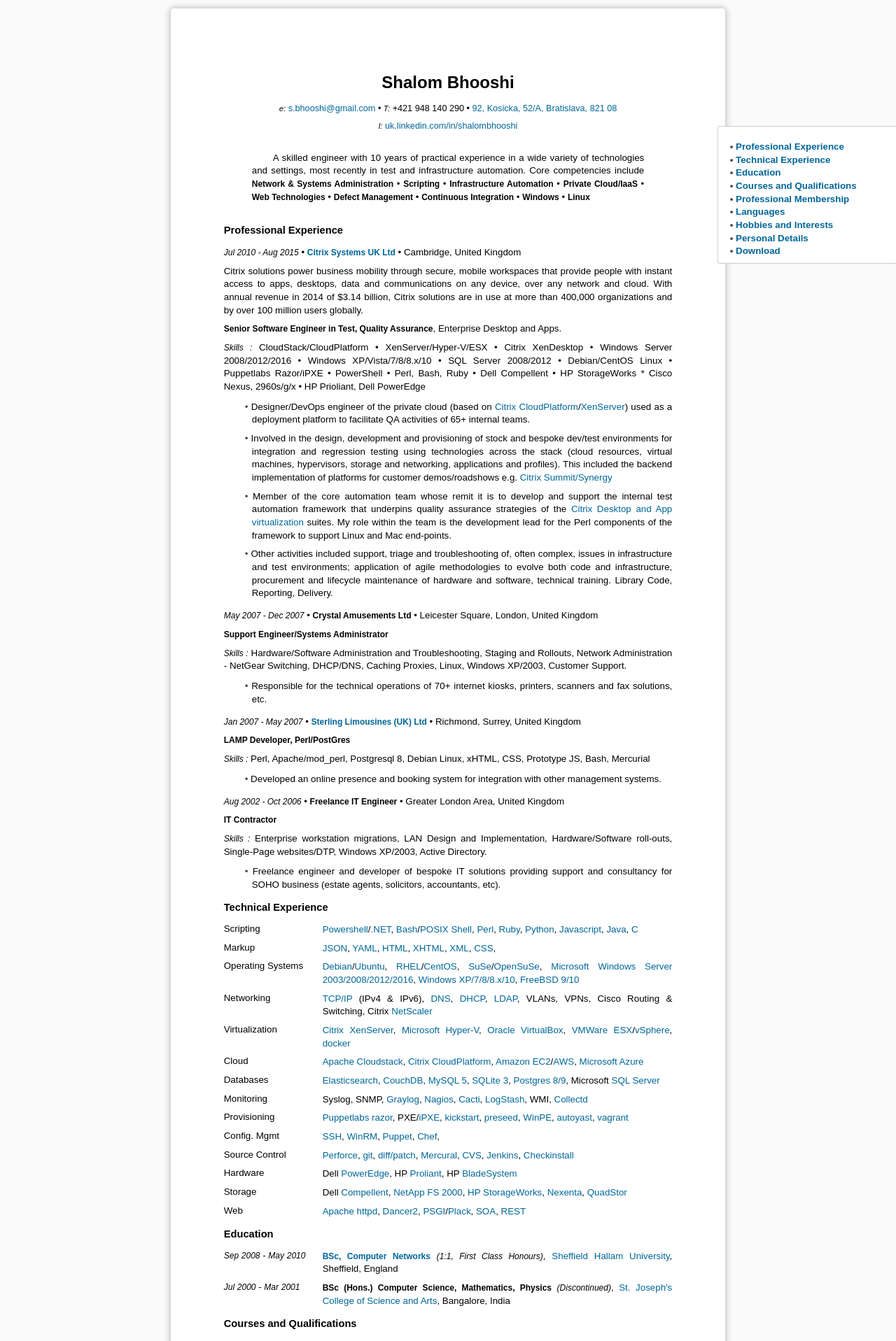
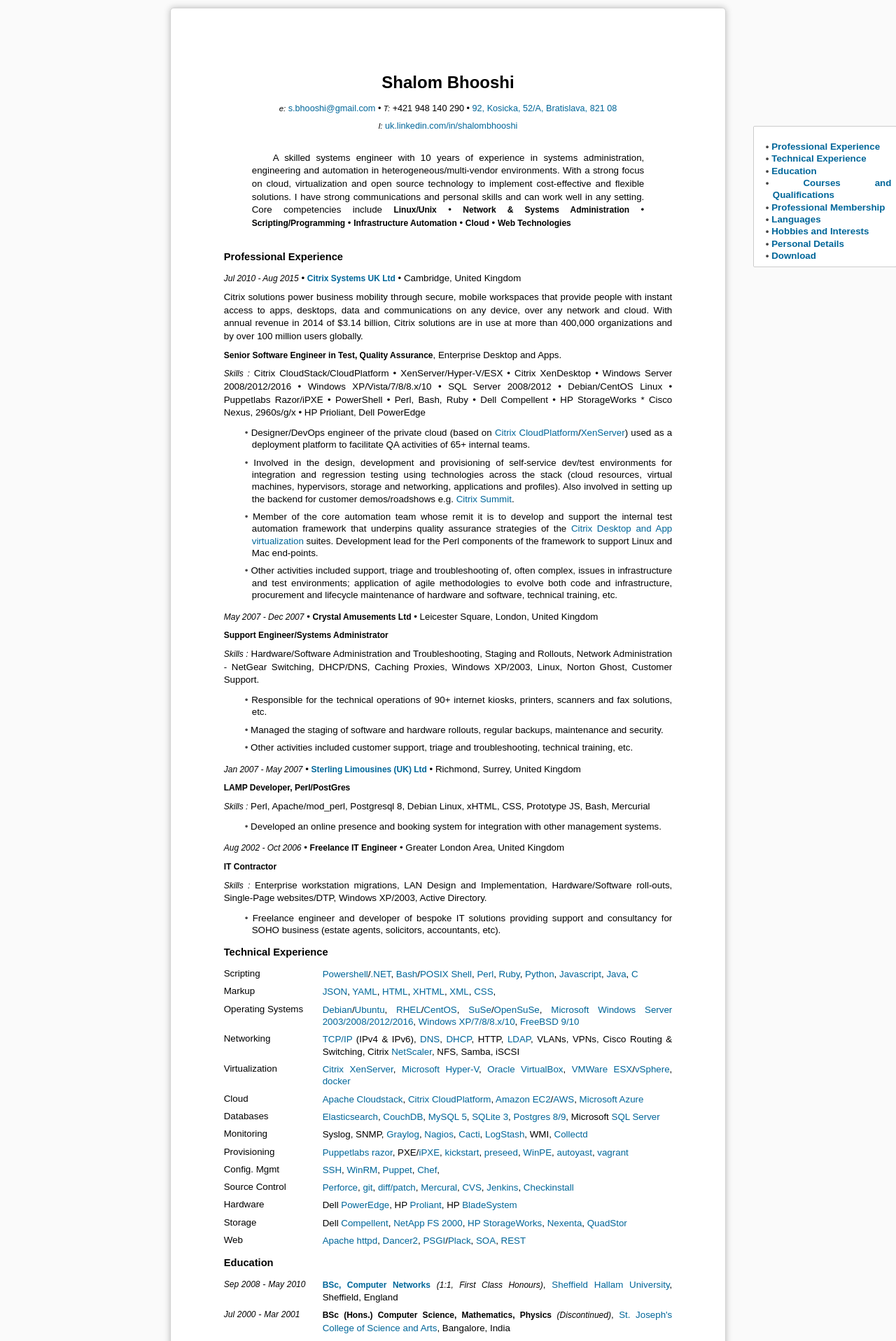
Before and after one commit to shalomb/shalomb, a Jekyll site: the page cv/cv.html, which Jekyll copies as it is, in a window 1280 px wide. Shown: the top 1917 px of the page at 70% size. Built offline with Jekyll 4.4.1, drawn with Linux system fonts in a browser that asks for light colours.

Commit message:
'Commit 1445267123'

```diff
--- a/cv/cv.html
+++ b/cv/cv.html
@@ -22,7 +22,7 @@
 // -->
 </script><noscript>&#x73;&#46;&#98;&#104;&#x6f;&#x6f;&#x73;&#104;&#x69;&#32;&#x61;&#116;&#32;&#x67;&#x6d;&#x61;&#x69;&#108;&#32;&#100;&#x6f;&#116;&#32;&#x63;&#x6f;&#x6d;</noscript> • <em>T:</em> +421 948 140 290 • <a href="https://www.google.co.uk/maps?q=92,+Kosicka+52/A,+Bratislava,+82108">92, Kosicka, 52/A, Bratislava, 821 08</a></h1>
 <h2 class="author"><em>l:</em> <a href="https://uk.linkedin.com/in/shalombhooshi">uk.linkedin.com/in/shalombhooshi</a></h2>
-<p class="abstract">A skilled engineer with 10 years of practical experience in a wide variety of technologies and settings, most recently in test and infrastructure automation. Core competencies include <strong>Network &amp; Systems Administration</strong> • <strong>Scripting</strong> • <strong>Infrastructure Automation</strong> • <strong>Private Cloud/IaaS</strong> • <strong>Web Technologies</strong> • <strong>Defect Management</strong> • <strong>Continuous Integration</strong> • <strong>Windows</strong> • <strong>Linux</strong></p>
+<p class="abstract">A skilled systems engineer with 10 years of experience in systems administration, engineering and automation in heterogeneous/multi-vendor environments. With a strong focus on cloud, virtualization and open source technology to implement cost-effective and flexible solutions. I have strong communications and personal skills and can work well in any setting. Core competencies include <strong>Linux/Unix</strong> • <strong>Network &amp; Systems Administration</strong> • <strong>Scripting/Programming</strong> • <strong>Infrastructure Automation</strong> • <strong>Cloud</strong> • <strong>Web Technologies</strong></p>
 </header>
 <nav id="TOC">
 <ul>
@@ -41,18 +41,20 @@
 <p><em>Jul 2010 - Aug 2015</em> • <strong><a href="https://www.citrix.com/">Citrix Systems UK Ltd</a></strong> • Cambridge, United Kingdom</p>
 <p>Citrix solutions power business mobility through secure, mobile workspaces that provide people with instant access to apps, desktops, data and communications on any device, over any network and cloud. With annual revenue in 2014 of $3.14 billion, Citrix solutions are in use at more than 400,000 organizations and by over 100 million users globally.</p>
 <p><strong>Senior Software Engineer in Test, Quality Assurance</strong>, Enterprise Desktop and Apps.</p>
-<p><em>Skills :</em> CloudStack/CloudPlatform • XenServer/Hyper-V/ESX • Citrix XenDesktop • Windows Server 2008/2012/2016 • Windows XP/Vista/7/8/8.x/10 • SQL Server 2008/2012 • Debian/CentOS Linux • Puppetlabs Razor/iPXE • PowerShell • Perl, Bash, Ruby • Dell Compellent • HP StorageWorks * Cisco Nexus, 2960s/g/x • HP Prioliant, Dell PowerEdge</p>
+<p><em>Skills :</em> Citrix CloudStack/CloudPlatform • XenServer/Hyper-V/ESX • Citrix XenDesktop • Windows Server 2008/2012/2016 • Windows XP/Vista/7/8/8.x/10 • SQL Server 2008/2012 • Debian/CentOS Linux • Puppetlabs Razor/iPXE • PowerShell • Perl, Bash, Ruby • Dell Compellent • HP StorageWorks * Cisco Nexus, 2960s/g/x • HP Prioliant, Dell PowerEdge</p>
 <ul>
 <li>Designer/DevOps engineer of the private cloud (based on <a href="https://www.citrix.com/products/cloudplatform/">Citrix CloudPlatform</a>/<a href="https://www.citrix.com/products/xenserver/">XenServer</a>) used as a deployment platform to facilitate QA activities of 65+ internal teams.</li>
-<li>Involved in the design, development and provisioning of stock and bespoke dev/test environments for integration and regression testing using technologies across the stack (cloud resources, virtual machines, hypervisors, storage and networking, applications and profiles). This included the backend implementation of platforms for customer demos/roadshows e.g. <a href="http://www.citrixsummit.com/">Citrix Summit/Synergy</a></li>
-<li>Member of the core automation team whose remit it is to develop and support the internal test automation framework that underpins quality assurance strategies of the <a href="https://www.citrix.com/solutions/desktop-virtualization/overview.html">Citrix Desktop and App virtualization</a> suites. My role within the team is the development lead for the Perl components of the framework to support Linux and Mac end-points.</li>
-<li>Other activities included support, triage and troubleshooting of, often complex, issues in infrastructure and test environments; application of agile methodologies to evolve both code and infrastructure, procurement and lifecycle maintenance of hardware and software, technical training. Library Code, Reporting, Delivery.</li>
+<li>Involved in the design, development and provisioning of self-service dev/test environments for integration and regression testing using technologies across the stack (cloud resources, virtual machines, hypervisors, storage and networking, applications and profiles). Also involved in setting up the backend for customer demos/roadshows e.g. <a href="http://www.citrixsummit.com/">Citrix Summit</a>.</li>
+<li>Member of the core automation team whose remit it is to develop and support the internal test automation framework that underpins quality assurance strategies of the <a href="https://www.citrix.com/solutions/desktop-virtualization/overview.html">Citrix Desktop and App virtualization</a> suites. Development lead for the Perl components of the framework to support Linux and Mac end-points.</li>
+<li>Other activities included support, triage and troubleshooting of, often complex, issues in infrastructure and test environments; application of agile methodologies to evolve both code and infrastructure, procurement and lifecycle maintenance of hardware and software, technical training, etc.</li>
 </ul>
 <p><em>May 2007 - Dec 2007</em> • <strong>Crystal Amusements Ltd</strong> • Leicester Square, London, United Kingdom</p>
 <p><strong>Support Engineer/Systems Administrator</strong></p>
-<p><em>Skills :</em> Hardware/Software Administration and Troubleshooting, Staging and Rollouts, Network Administration - NetGear Switching, DHCP/DNS, Caching Proxies, Linux, Windows XP/2003, Customer Support.</p>
+<p><em>Skills :</em> Hardware/Software Administration and Troubleshooting, Staging and Rollouts, Network Administration - NetGear Switching, DHCP/DNS, Caching Proxies, Windows XP/2003, Linux, Norton Ghost, Customer Support.</p>
 <ul>
-<li>Responsible for the technical operations of 70+ internet kiosks, printers, scanners and fax solutions, etc.</li>
+<li>Responsible for the technical operations of 90+ internet kiosks, printers, scanners and fax solutions, etc.</li>
+<li>Managed the staging of software and hardware rollouts, regular backups, maintenance and security.</li>
+<li>Other activities included customer support, triage and troubleshooting, technical training, etc.</li>
 </ul>
 <p><em>Jan 2007 - May 2007</em> • <strong><a href="http://sterlinglimousines.co.uk/">Sterling Limousines (UK) Ltd</a></strong> • Richmond, Surrey, United Kingdom</p>
 <p><strong>LAMP Developer, Perl/PostGres</strong></p>
@@ -78,7 +80,7 @@
 <dd><p><a href="http://www.debian.org/">Debian</a>/<a href="http://www.ubuntu.com/">Ubuntu</a>, <a href="http://www.redhat.com/en/technologies/linux-platforms/enterprise-linux">RHEL</a>/<a href="https://www.centos.org/">CentOS</a>, <a href="https://www.suse.com/products/server/">SuSe</a>/<a href="https://www.opensuse.org/">OpenSuSe</a>, <a href="http://www.microsoft.com/en-us/server-cloud/products/windows-server-2012-r2/">Microsoft Windows Server 2003/2008/2012/2016</a>, <a href="http://www.microsoft.com/en-gb/windows">Windows XP/7/8/8.x/10</a>, <a href="http://www.freebsd.org/">FreeBSD 9/10</a></p>
 </dd>
 <dt>Networking</dt>
-<dd><p><a href="https://en.wikipedia.org/wiki/Internet_protocol_suite">TCP/IP</a> (IPv4 &amp; IPv6), <a href="https://en.wikipedia.org/wiki/Domain_Name_System">DNS</a>, <a href="https://en.wikipedia.org/wiki/Dynamic_Host_Configuration_Protocol">DHCP</a>, <a href="https://en.wikipedia.org/wiki/Lightweight_Directory_Access_Protocol">LDAP</a>, VLANs, VPNs, Cisco Routing &amp; Switching, Citrix <a href="https://www.citrix.com/products/netscaler">NetScaler</a></p>
+<dd><p><a href="https://en.wikipedia.org/wiki/Internet_protocol_suite">TCP/IP</a> (IPv4 &amp; IPv6), <a href="https://en.wikipedia.org/wiki/Domain_Name_System">DNS</a>, <a href="https://en.wikipedia.org/wiki/Dynamic_Host_Configuration_Protocol">DHCP</a>, HTTP, <a href="https://en.wikipedia.org/wiki/Lightweight_Directory_Access_Protocol">LDAP</a>, VLANs, VPNs, Cisco Routing &amp; Switching, Citrix <a href="https://www.citrix.com/products/netscaler">NetScaler</a>, NFS, Samba, iSCSI</p>
 </dd>
 <dt>Virtualization</dt>
 <dd><p><a href="http://xenserver.org/">Citrix XenServer</a>, <a href="http://www.microsoft.com/en-us/server-cloud/solutions/virtualization.aspx">Microsoft Hyper-V</a>, <a href="https://www.virtualbox.org/">Oracle VirtualBox</a>, <a href="https://www.vmware.com/products/esxi-and-esx/overview">VMWare ESX</a>/<a href="http://www.vmware.com/products/vsphere">vSphere</a>, <a href="https://www.docker.com/">docker</a></p>
--- a/cv/style.css
+++ b/cv/style.css
@@ -16,14 +16,10 @@
     -moz-box-sizing :     border-box;
   }
 
-  *, *:                   before, *:                                       after {
+  *, *:before, *:after {
     box-sizing :          inherit;
     -webkit-box-sizing :  inherit;
     -moz-box-sizing :     inherit;
-  }
-
-  body {
-    padding :             2cm;
   }
 
   body * {
@@ -121,8 +117,16 @@
     border-bottom :      1px solid #999;
   }
 
-  ul li, p {
-    line-height :        140% !important;
+  p {
+    line-height :        140%;
+  }
+
+  ul li {
+    line-height :        130%;
+  }
+
+  dd p {
+    line-height :        130%;
   }
 
   p {
@@ -163,7 +167,6 @@
     border :         1px #D3D3D3 solid;
     border-radius :  5px;
     box-shadow :     0 0 0.25cm rgba(0, 0, 0, 0.25);
-    margin :         0.3cm auto;
   }
 
   * {
@@ -172,8 +175,19 @@
   }
 
   #TOC {
-    width :          20%;
-    max-width :      20%;
+    display : none;
+  }
+
+}
+
+@media (min-width: 1024px) {
+  body {
+    margin :         0.3cm auto;
+  }
+  #TOC {
+    display : block !important;
+    width :          16%;
+    max-width :      16%;
     position :       fixed;
     top :            20%;
     right :          -1px;
@@ -201,13 +215,20 @@
 @media (min-width: 768px) {
   body {
     width: 21cm;
+    padding : 2cm;
   }
 }
 
 @media (max-width: 767px) {
+  body {
+    padding : 15px;
+  }
 }
 
 @media (max-width: 480px) {
+  body {
+    padding : 15px;
+  }
 }
 
 @media print {
@@ -228,10 +249,6 @@
     page-break-after : always;
     /* width : 20cm; */
   }
-
-  #TOC {
-    display : none;
-  }
 }
 
 /* http://codepen.io/rafaelcastrocouto/pen/LFAes/ */
```
Also changed, not shown: cv/cv.md (+12 -12 lines), cv/index.html (+10 -8 lines).
